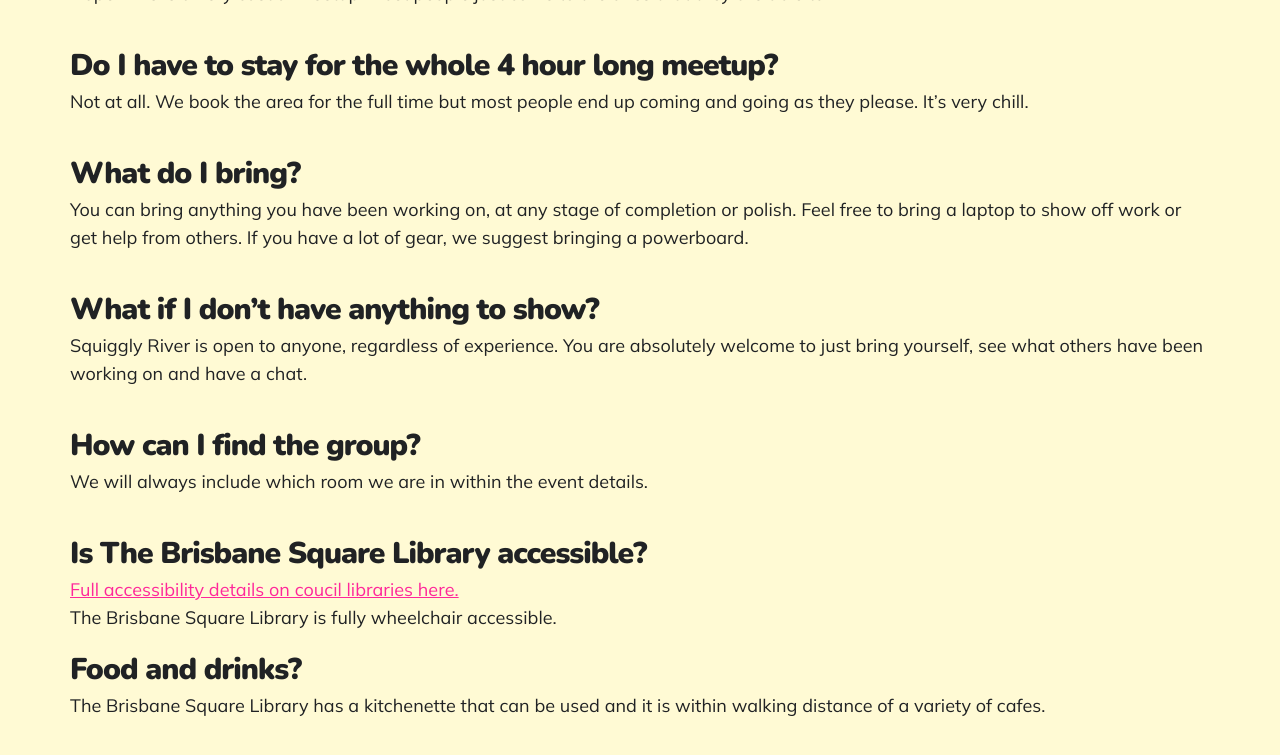
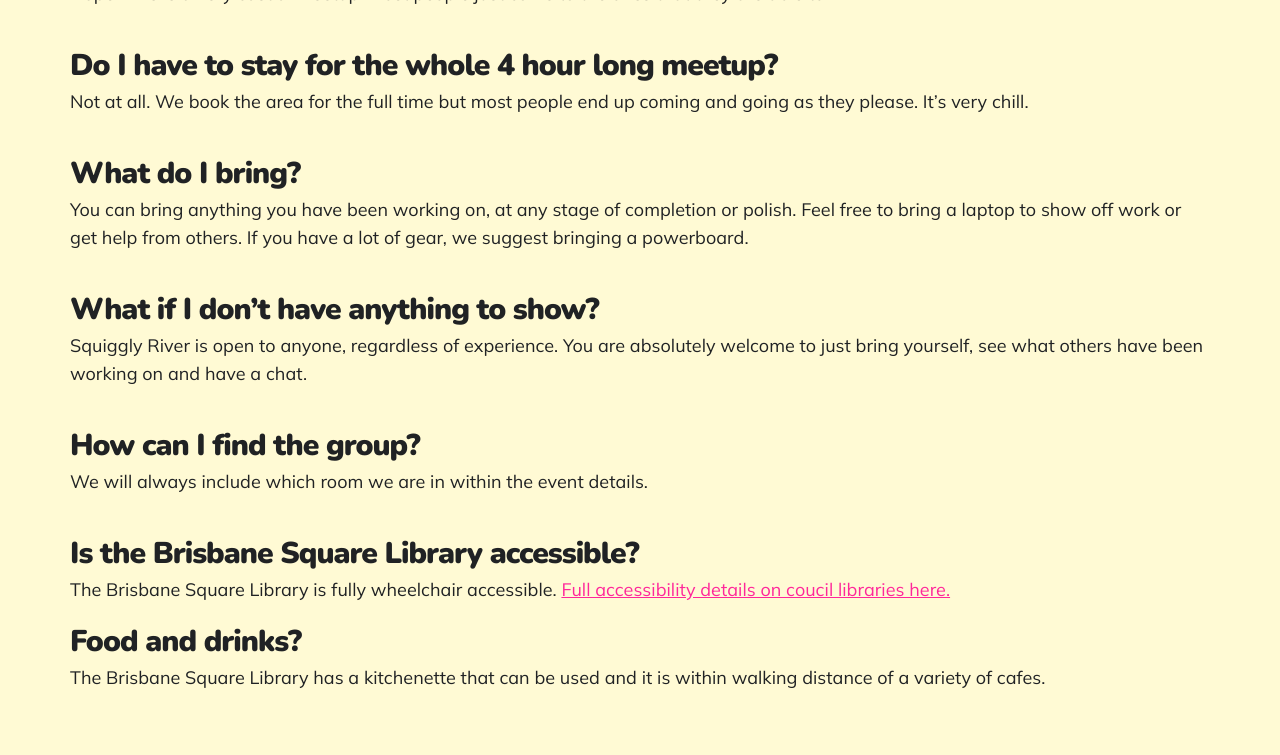
Before and after one commit to SquigglyRiver/squigglyriver.github.io, a Jekyll site: the page built from meetups/index.html, in a window 1280 px wide and 900 px high, scrolled down 655 px. Shown: the top 755 px of the window. Built offline with Jekyll 4.4.1, drawn with Linux system fonts in a browser that asks for light colours; nearby versions of some CDN libraries.

```diff
--- a/meetups/index.html
+++ b/meetups/index.html
@@ -24,8 +24,8 @@ featured_image:
 				<p>Squiggly River is open to anyone, regardless of experience. You are absolutely welcome to just bring yourself, see what others have been working on and have a chat. </p></br>
 				<h4>How can I find the group?</h4>
 				<p>We will always include which room we are in within the event details.</p></br>
-				<h4>Is The Brisbane Square Library accessible?</h4>
-				<p><a href="https://www.brisbane.qld.gov.au/community-and-safety/community-support/disability-access-and-inclusion/council-venues/accessibility-features-at-council-libraries" target="_blank">Full accessibility details on coucil libraries here.</a><p>The Brisbane Square Library is fully wheelchair accessible.</p>
+				<h4>Is the Brisbane Square Library accessible?</h4>
+				<p>The Brisbane Square Library is fully wheelchair accessible. <a href="https://www.brisbane.qld.gov.au/community-and-safety/community-support/disability-access-and-inclusion/council-venues/accessibility-features-at-council-libraries" target="_blank">Full accessibility details on coucil libraries here.</a></p>
 				<h4>Food and drinks?</h4>
 				<p>The Brisbane Square Library has a kitchenette that can be used and it is within walking distance of a variety of cafes.</p></br>
 		</div>
```
